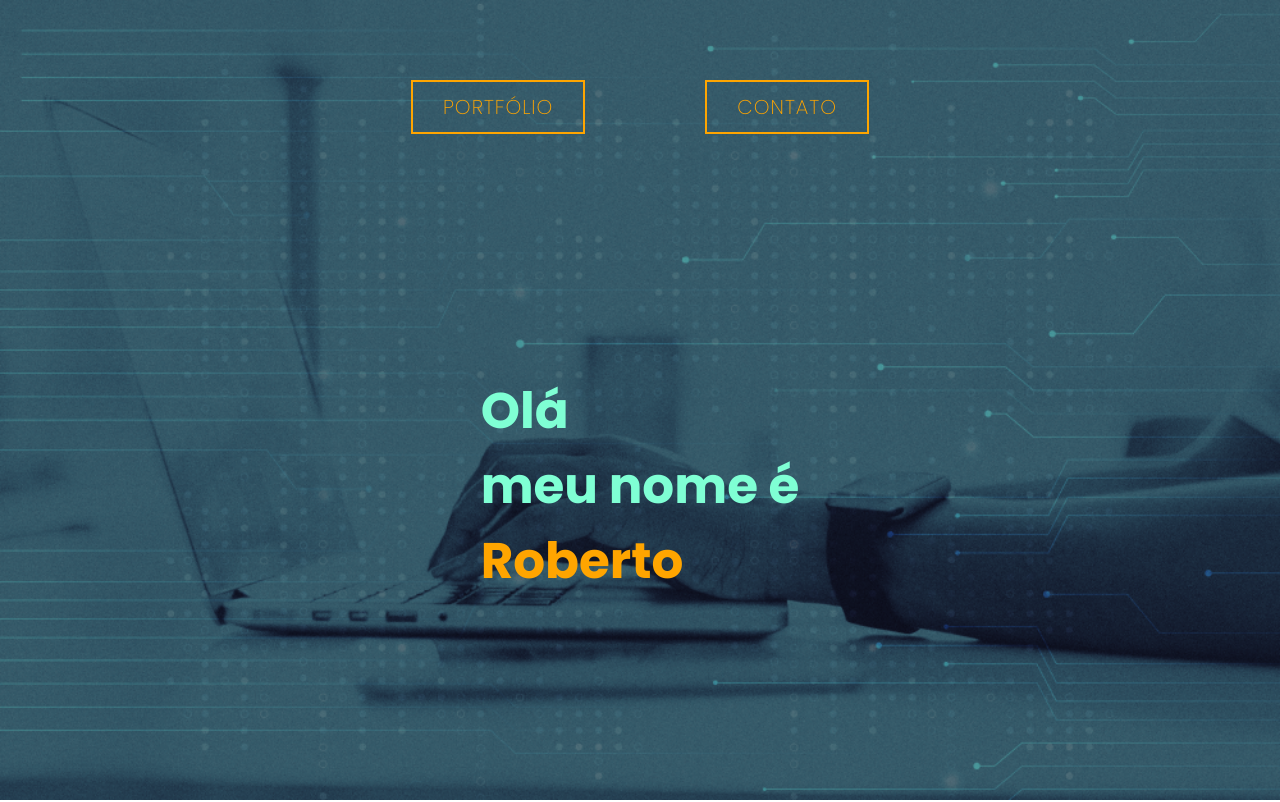
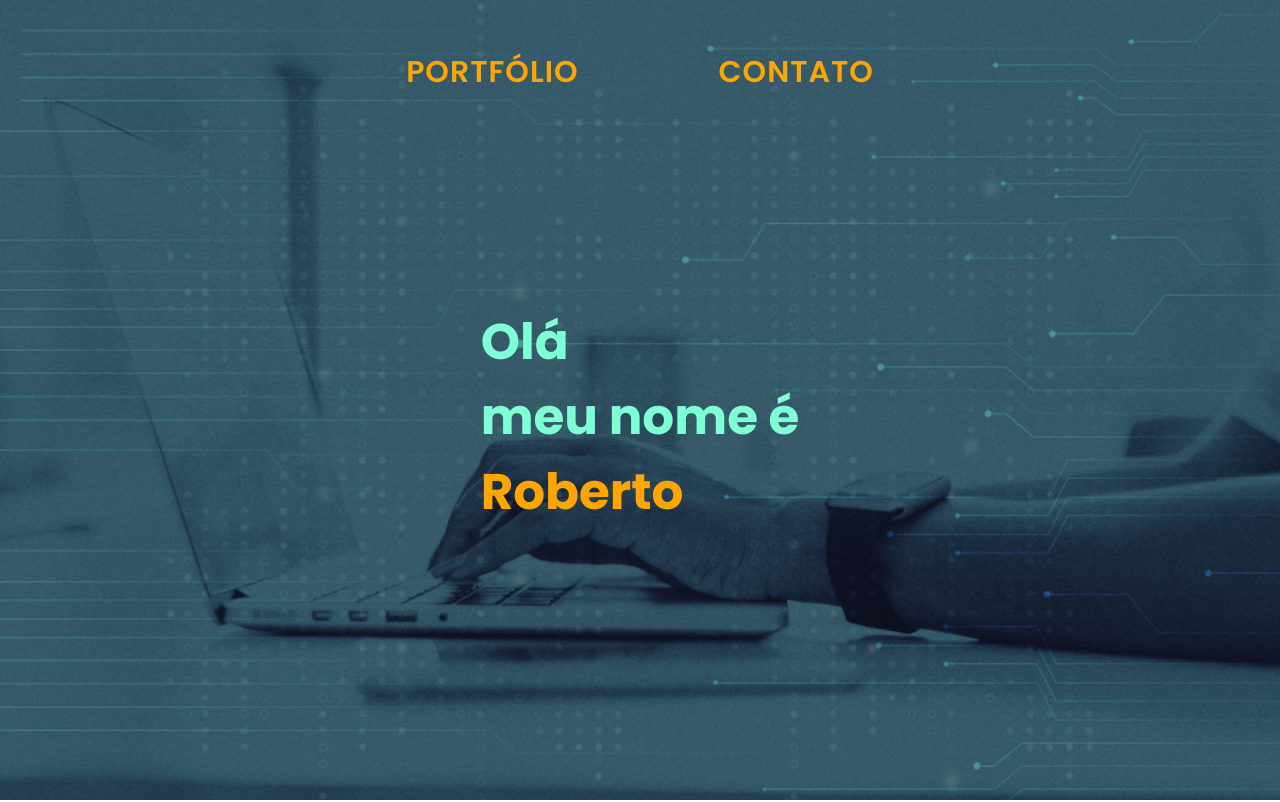
Before and after one commit to betodnt/betodnt_portfolio.github.io, a plain HTML site: page index.html in a window 1280 px wide. Shown: the top 802 px of the page. Drawn offline with Linux system fonts and the light colour scheme.

Commit message:
Atualização

```diff
--- a/index.html
+++ b/index.html
@@ -88,6 +88,9 @@
           ><i class="fa-brands fa-linkedin fa-8x" target="_blank"></i
         ></a>
         <a href="https://github.com/BetoDnt"><i class="fa-brands fa-github fa-8x"></i></a>
+        <a href="https://web.whatsapp.com/send?phone=5518998183660"
+          ><i class="fa-brands fa-whatsapp fa-8x"></i
+        ></a>
       </nav>
     </section>
   </body>
--- a/style.css
+++ b/style.css
@@ -24,7 +24,10 @@ img {
 }
 
 #nav-link {
-  margin-top: 5vh;
+  display: flex;
+  justify-content: space-between;
+  align-items: center;
+  margin-top: 1rem;
 }
 
 .container {
@@ -34,7 +37,7 @@ img {
   display: flex;
   flex-flow: column wrap;
   align-items: center;
-  gap: 30vh;
+  gap: 25vh;
 }
 
 /*Seção de apresentação*/
@@ -68,9 +71,10 @@ img {
 #welcome-section .cta {
   padding: 10px 30px;
   color: orange;
+  font-weight: 600;
   background-color: transparent;
-  border: 2px solid orange;
-  font-size: 2rem;
+  border: none;
+  font-size: 3rem;
   text-transform: uppercase;
   letter-spacing: 0.1rem;
   transition: 0.5s ease;
@@ -126,8 +130,8 @@ img {
   padding: 100px 0;
 }
 
-#projects .portfolio-header h1 {
-  margin-bottom: 50px;
+.portfolio-header {
+  margin: auto;
 }
 
 .section-title {
@@ -253,8 +257,8 @@ img {
 @media only screen and (min-width: 768px) {
   #nav-link {
     display: flex;
-    margin-top: 10vh;
-    gap: 15vh;
+    margin-top: 5vh;
+    gap: 10vh;
   }
 
   #projects .project-item {
```
Also changed, not shown: Imagem/formulario.png.
